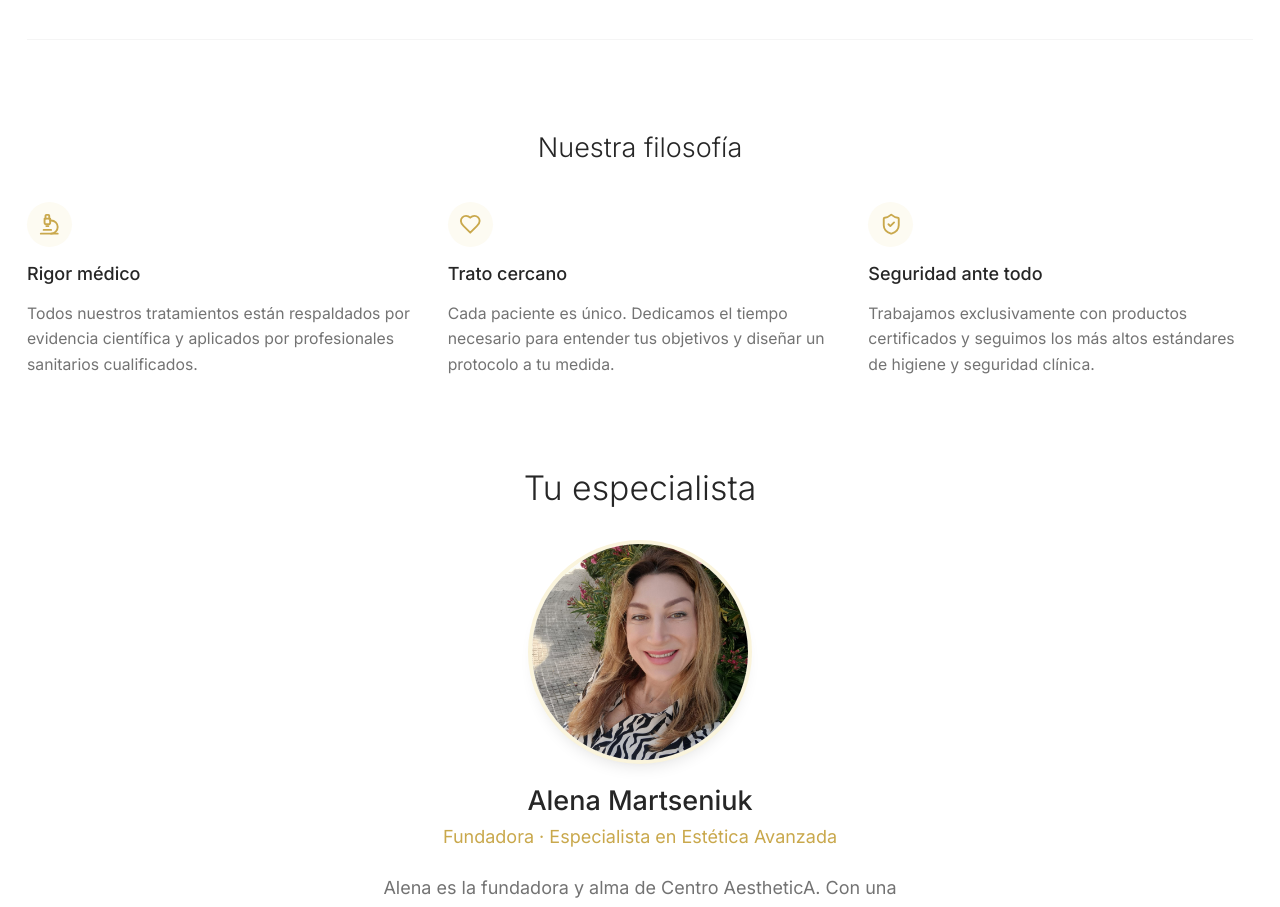
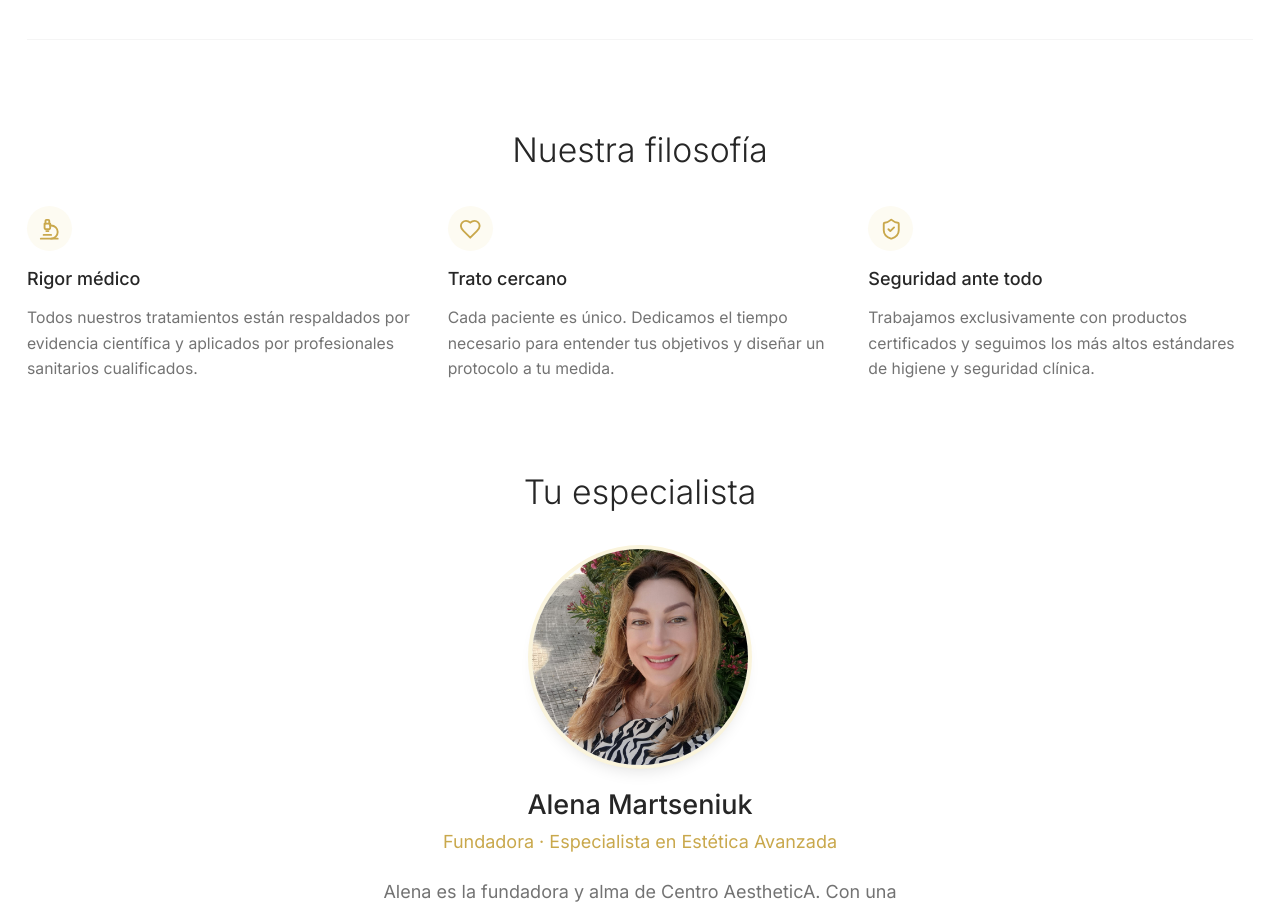
Before and after one commit to lalego/aesthetica-web, a React (Vite) app: page / in a window 1280 px wide. Shown: the part 2360-3267 px from the top of the page. Built offline with nearby package versions, Linux system fonts and the light colour scheme; no server answers; the database is empty; a web font is replaced by a local one.

Commit message:
fix: título Nuestra filosofía más grande

```diff
--- a/src/components/sections/AboutSection.tsx
+++ b/src/components/sections/AboutSection.tsx
@@ -87,7 +87,7 @@
 
         {/* Valores */}
         <div className="space-y-8">
-          <h3 className="text-2xl font-light text-neutral-800 text-center">
+          <h3 className="text-3xl font-light text-neutral-800 text-center">
             Nuestra filosofía
           </h3>
           <div className="grid sm:grid-cols-3 gap-8">
```
